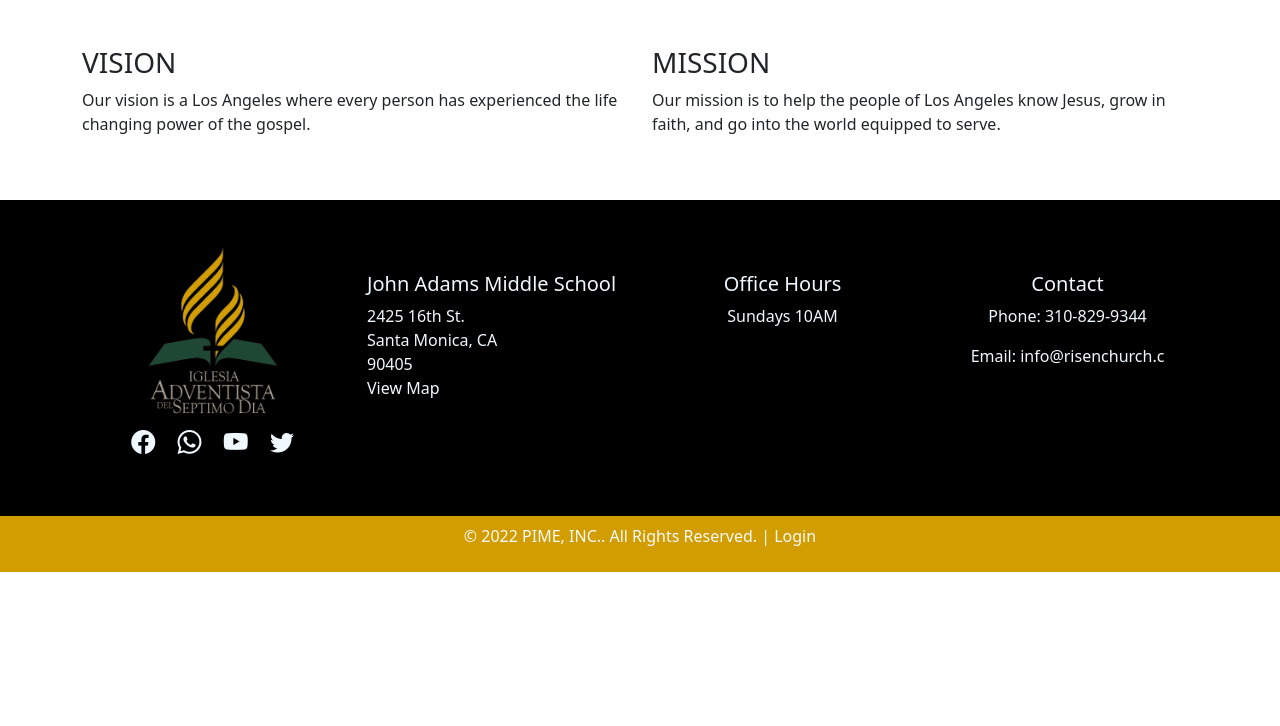
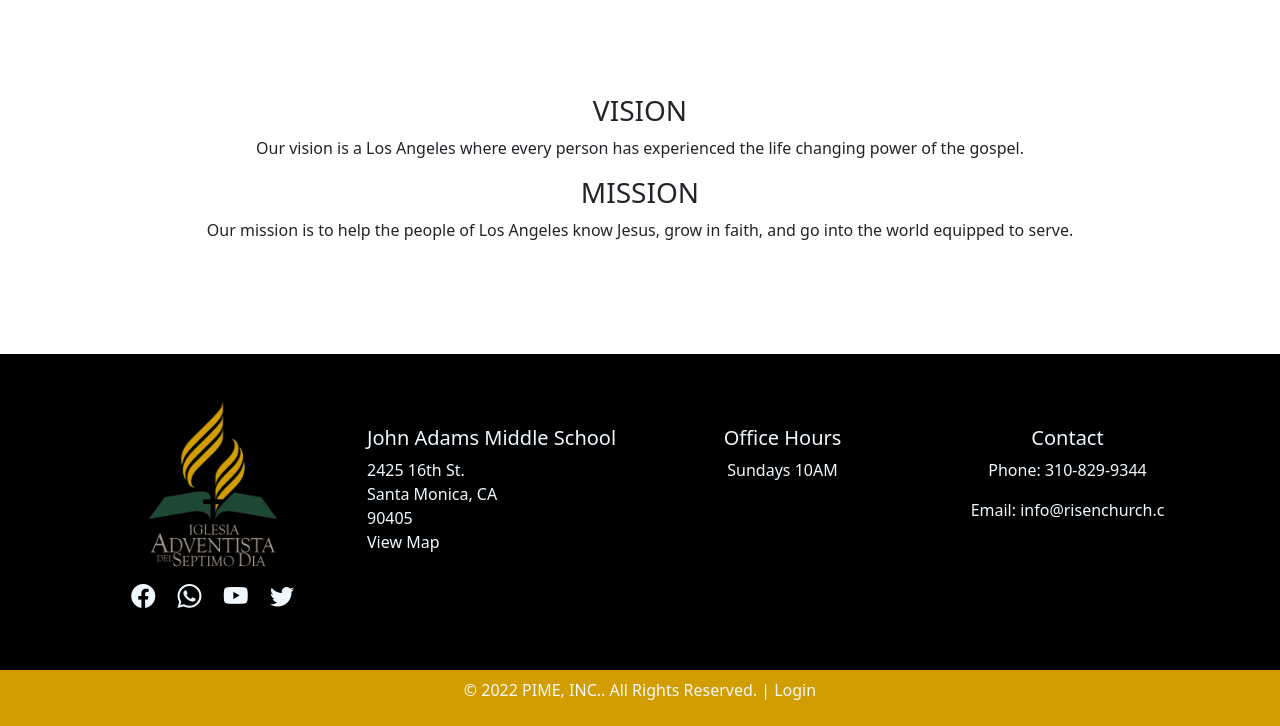
Before and after one commit to djmendoza39/vision-panama-diezmo-web, a website: page index.html in a window 1280 px wide. Shown: the part 2242-2968 px from the top of the page. Before the commit the page ends 2814 px from the top, so only its background shows below. Drawn offline with nearby package versions, Linux system fonts and the light colour scheme.

Commit message:
le agrego padding top y bottom a la seccion de vision y mision

```diff
--- a/index.html
+++ b/index.html
@@ -154,12 +154,12 @@
             </div>
         </section>
         <div class="container py-5">
-            <div class="row">
-                <div class="col">
+            <div class="row text-center py-5">
+                <div class="col-12">
                     <h3>VISION</h3>
                     <p>Our vision is a Los Angeles where every person has experienced the life changing power of the gospel.</p>
                 </div>
-                <div class="col">
+                <div class="col-12">
                     <h3>MISSION</h3>
                     <p>Our mission is to help the people of Los Angeles know Jesus, grow in faith, and go into the world equipped to serve.</p>
                 </div>
```
